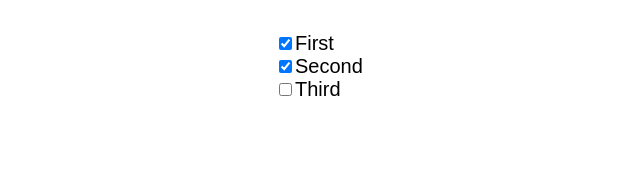
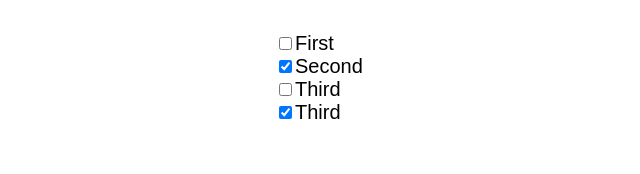
Before and after one commit to CarlCamit/NextLevelReactPrac, a React (Create React App) app: page / in a window 1280 px wide. Shown: the top 174 px of the page, without its empty margins (125-765 px from the left). Built offline with nearby package versions, Linux system fonts and the light colour scheme.

Commit message:
moved data into a state held by App.js so it is able to manipulate it

```diff
--- a/src/App.js
+++ b/src/App.js
@@ -2,16 +2,22 @@ import React, { Component } from 'react';
 import './App.css';
 import ToDoItem from './components/Todoitem'
 
-// Data
-const items = [
-  { description: "First", completed: true },
-  { description: "Second", completed: true },
-  { description: "Third", completed: false }
-]
+  // UI
+class App extends Component {
 
-// UI
-class App extends Component {
+  // App now owns data therefore it is able to manipulate it
+  state = {
+    items: [
+      { description: "First", completed: false },
+      { description: "Second", completed: true },
+      { description: "Third", completed: false },
+      { description: "Third", completed: true }
+    ]
+  }
+
   render() {
+    const items = this.state.items
+
     return (
       <div className="App">
         {
```
